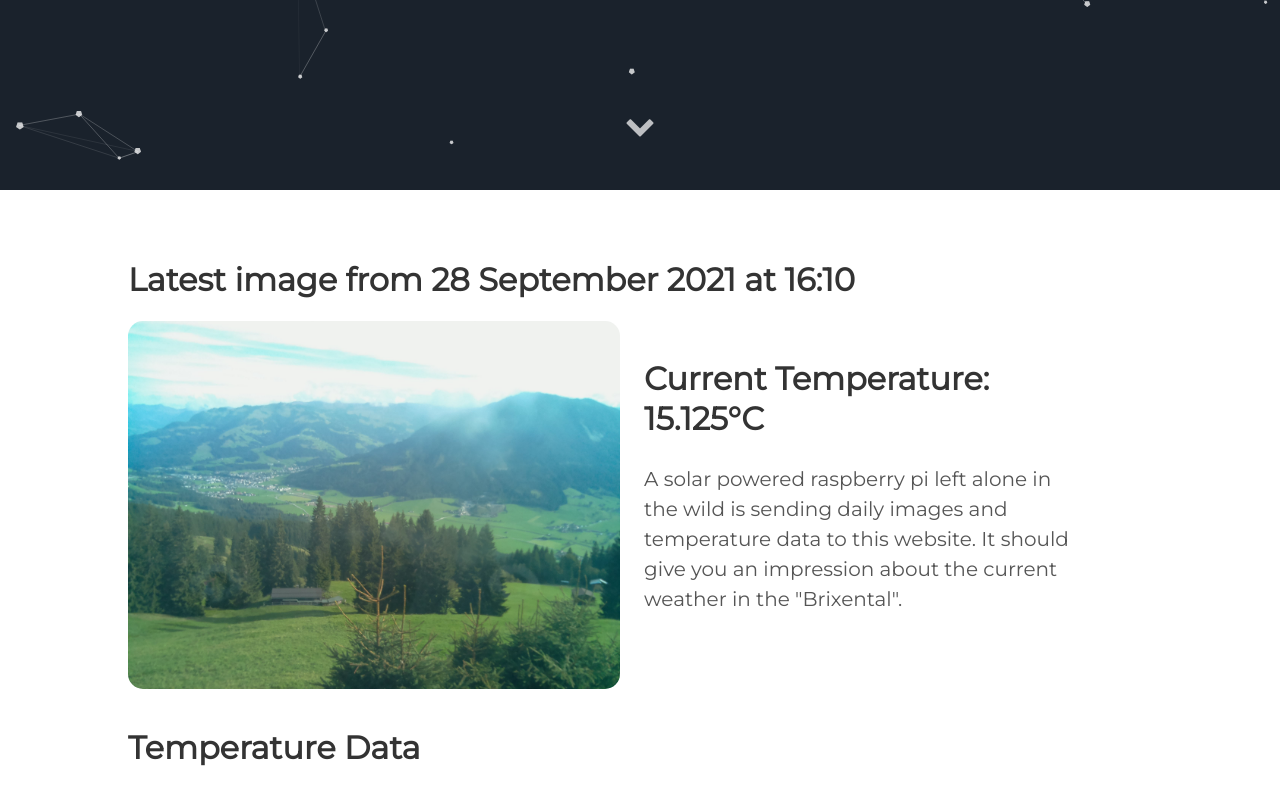
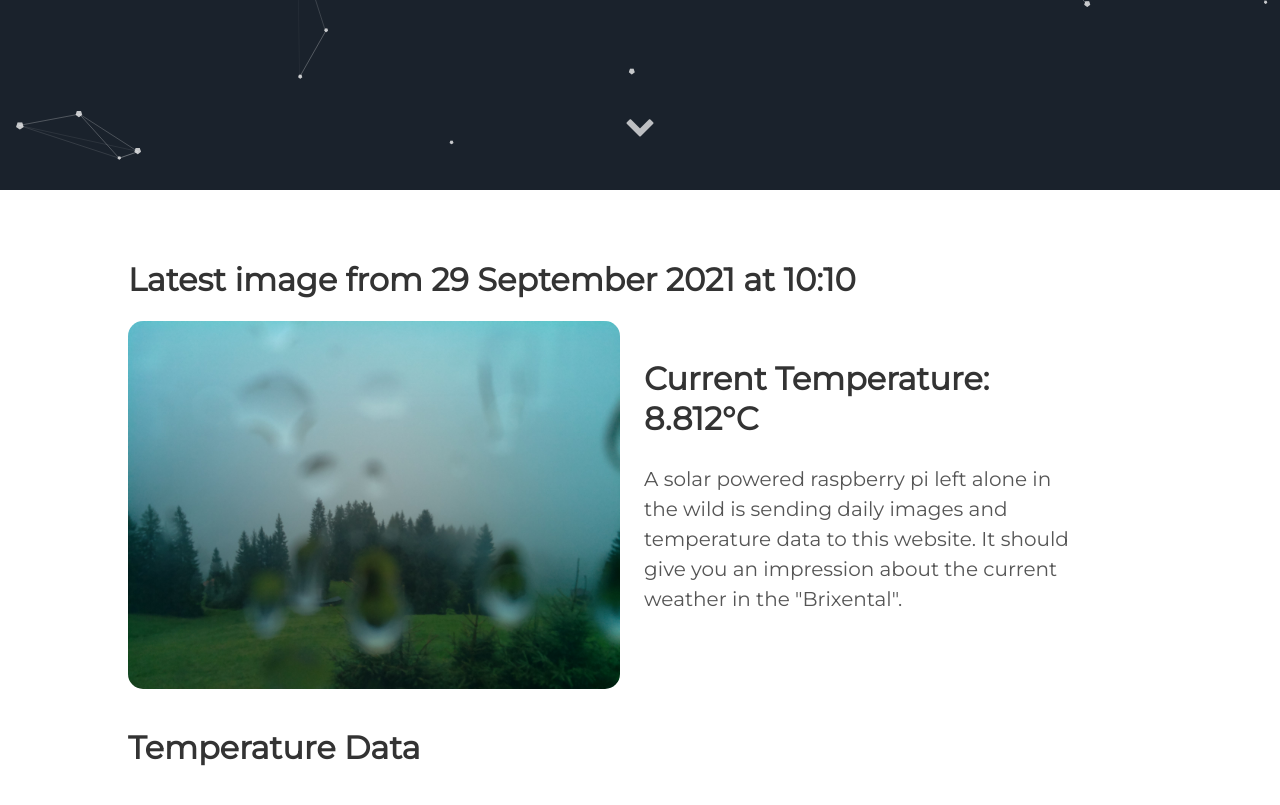
Before and after one commit to vektorious/vektorious.github.io, a Jekyll site: the page built from resources/huette.md, in a window 1280 px wide and 900 px high, scrolled down 710 px. Shown: the top 805 px of the window. Built offline with Jekyll 4.4.1, drawn with Linux system fonts in a browser that asks for light colours.

Commit message:
I'm a bot beep boop

```diff
--- a/resources/huette.md
+++ b/resources/huette.md
@@ -6,13 +6,13 @@ image: '/assets/img/'
 description: 'Live image from the Austrian alps'
 twitter_text: ' '
 ---
-## Latest image from 28 September 2021 at 16:10
+## Latest image from 29 September 2021 at 10:10
 <div class="huette">
   <div class="huette-image">
     <img src="{{ "/assets/img/huette.jpg" | prepend: site.baseurl }}">
   </div>
   <div class="huette-text">
-        <h2>Current Temperature: 15.125°C</h2>
+        <h2>Current Temperature: 8.812°C</h2>
         <p>A solar powered raspberry pi left alone in the wild is sending daily images and temperature data to this website. It should give you an impression about the current weather in the "Brixental".</p>
 
   </div>
```
Also changed, not shown: rpi-script/2021-09-29_100924.txt (renamed from rpi-script/2021-09-28_160926.txt, +5 -5 lines), rpi-script/huette.md (+2 -2 lines), assets/img/huette.jpg, assets/img/temp_plot.png, rpi-script/temp_plot.png, 1 other file.
